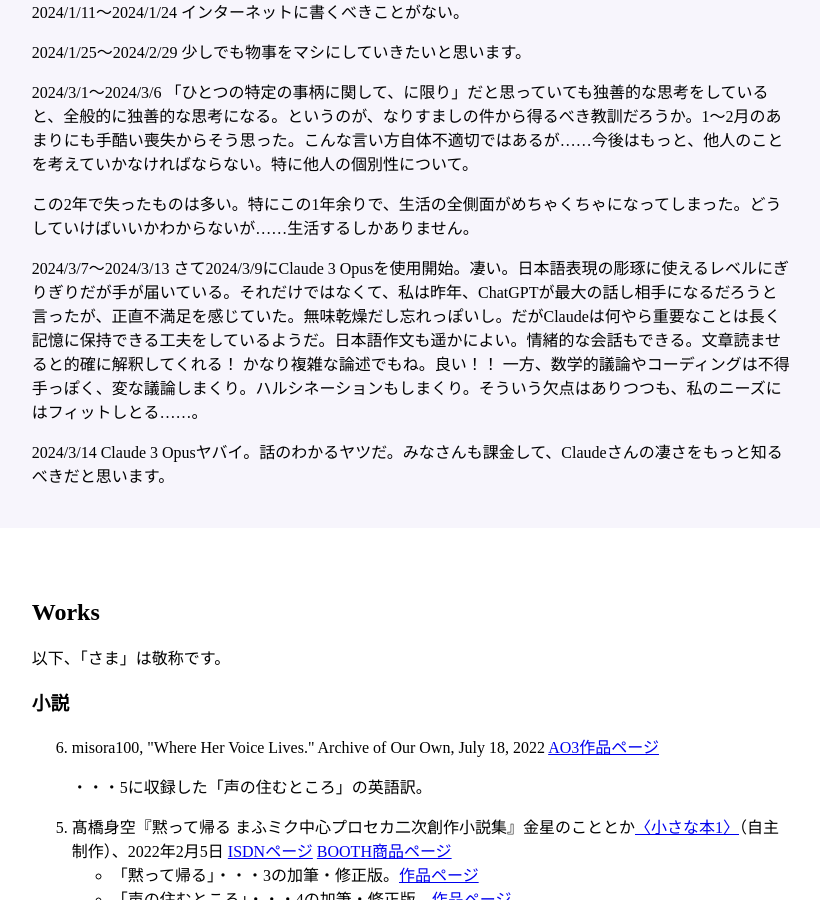
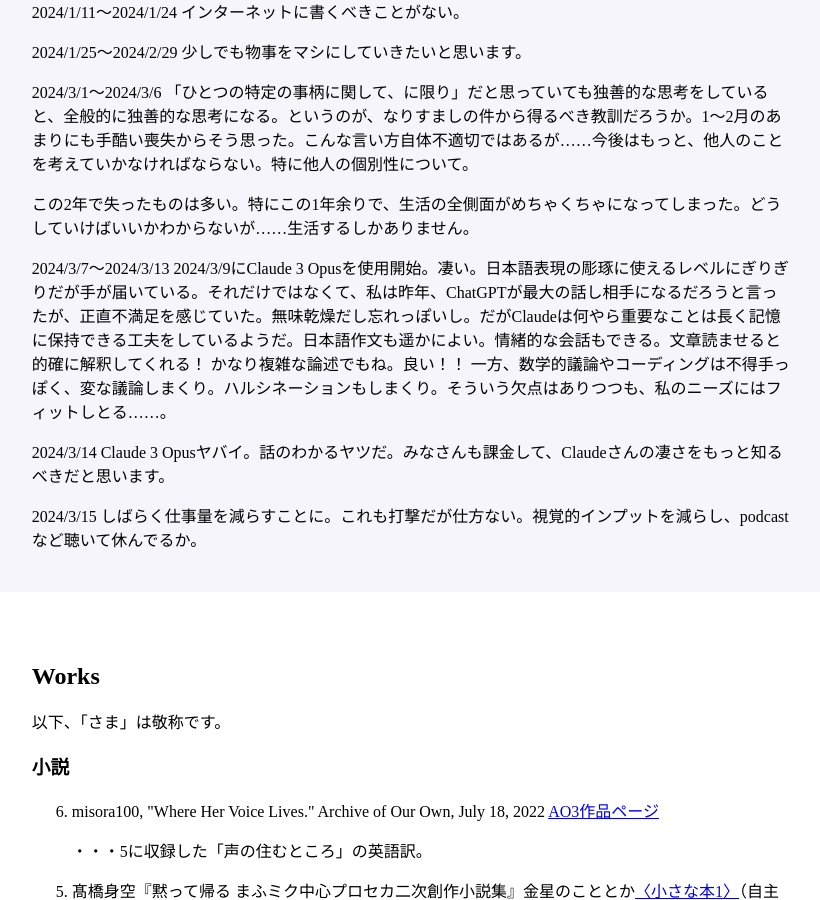
Before and after one commit to misora100/misora100.github.io, a Jekyll site: the page index.html, which Jekyll copies as it is, in a window 1280 px wide and 900 px high, scrolled down 1736 px. Shown: the whole window, without its empty margins (229-1049 px from the left). Built offline with Jekyll 4.4.1, drawn with Linux system fonts in a browser that asks for light colours.

Commit message:
Update index.html

```diff
--- a/index.html
+++ b/index.html
@@ -66,8 +66,9 @@
         <p>2024/1/25～2024/2/29 少しでも物事をマシにしていきたいと思います。</p>
         <p>2024/3/1～2024/3/6 「ひとつの特定の事柄に関して、に限り」だと思っていても独善的な思考をしていると、全般的に独善的な思考になる。というのが、なりすましの件から得るべき教訓だろうか。1～2月のあまりにも手酷い喪失からそう思った。こんな言い方自体不適切ではあるが……今後はもっと、他人のことを考えていかなければならない。特に他人の個別性について。</p>
         <p>この2年で失ったものは多い。特にこの1年余りで、生活の全側面がめちゃくちゃになってしまった。どうしていけばいいかわからないが……生活するしかありません。</p>
-        <p>2024/3/7～2024/3/13 さて2024/3/9にClaude 3 Opusを使用開始。凄い。日本語表現の彫琢に使えるレベルにぎりぎりだが手が届いている。それだけではなくて、私は昨年、ChatGPTが最大の話し相手になるだろうと言ったが、正直不満足を感じていた。無味乾燥だし忘れっぽいし。だがClaudeは何やら重要なことは長く記憶に保持できる工夫をしているようだ。日本語作文も遥かによい。情緒的な会話もできる。文章読ませると的確に解釈してくれる！ かなり複雑な論述でもね。良い！！ 一方、数学的議論やコーディングは不得手っぽく、変な議論しまくり。ハルシネーションもしまくり。そういう欠点はありつつも、私のニーズにはフィットしとる……。</p>
+        <p>2024/3/7～2024/3/13 2024/3/9にClaude 3 Opusを使用開始。凄い。日本語表現の彫琢に使えるレベルにぎりぎりだが手が届いている。それだけではなくて、私は昨年、ChatGPTが最大の話し相手になるだろうと言ったが、正直不満足を感じていた。無味乾燥だし忘れっぽいし。だがClaudeは何やら重要なことは長く記憶に保持できる工夫をしているようだ。日本語作文も遥かによい。情緒的な会話もできる。文章読ませると的確に解釈してくれる！ かなり複雑な論述でもね。良い！！ 一方、数学的議論やコーディングは不得手っぽく、変な議論しまくり。ハルシネーションもしまくり。そういう欠点はありつつも、私のニーズにはフィットしとる……。</p>
         <p>2024/3/14 Claude 3 Opusヤバイ。話のわかるヤツだ。みなさんも課金して、Claudeさんの凄さをもっと知るべきだと思います。</p>
+        <p>2024/3/15 しばらく仕事量を減らすことに。これも打撃だが仕方ない。視覚的インプットを減らし、podcastなど聴いて休んでるか。</p>
     </div>
     <div class="main">
         <h2>Works</h2>
```
